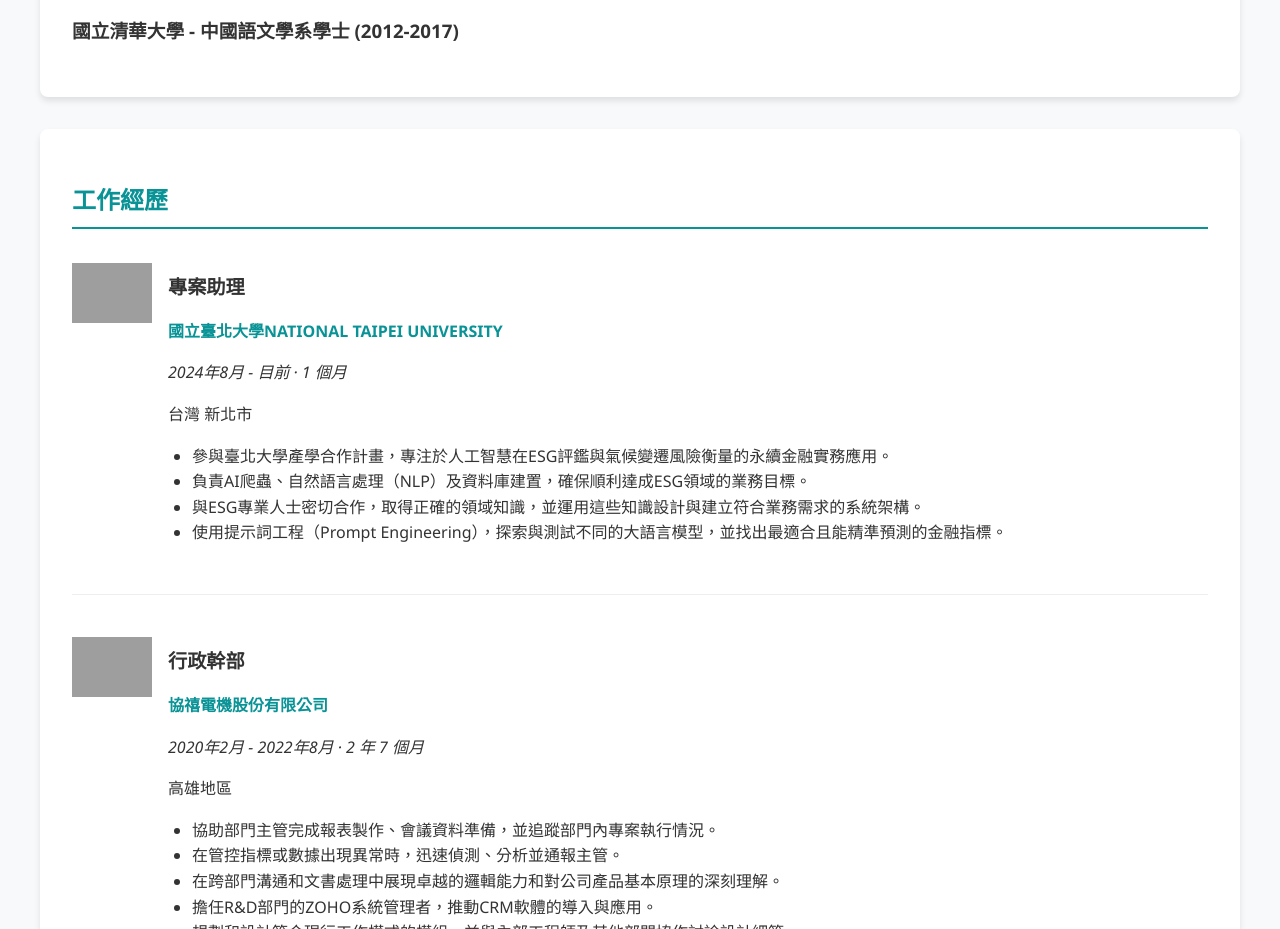
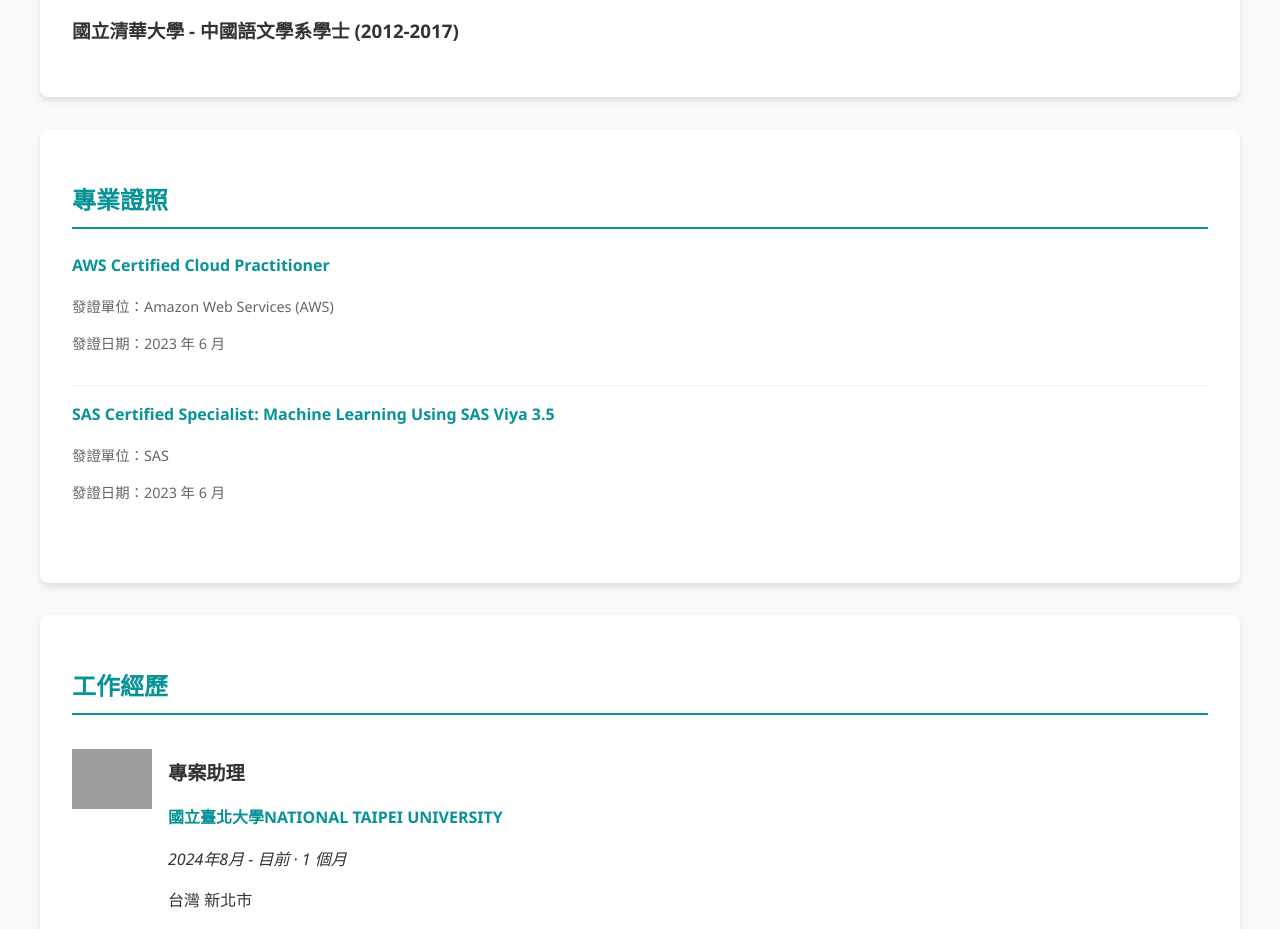
Before and after one commit to CarolLiuXQ/carolliuxq.github.io, a plain HTML site: page index.html in a window 1280 px wide. Shown: the part 1087-2016 px from the top of the page. Drawn offline with Linux system fonts and the light colour scheme; grey boxes are pictures that could not be loaded.

Commit message:
Update index.html

```diff
--- a/index.html
+++ b/index.html
@@ -211,6 +211,34 @@
         .experience-item__description ul {
             padding-left: 1.5rem;
         }
+
+
+        .licenses-list {
+            list-style-type: none;
+            padding: 0;
+        }
+
+        .license-item {
+            margin-bottom: 1rem;
+            padding-bottom: 1rem;
+            border-bottom: 1px solid #eee;
+        }
+
+        .license-item:last-child {
+            border-bottom: none;
+        }
+
+        .license-name {
+            font-weight: bold;
+            color: var(--primary-color);
+        }
+
+        .license-issuer, .license-date {
+            font-size: 0.9rem;
+            color: #666;
+        }
+
+
     </style>
 </head>
 <body>
@@ -257,6 +285,22 @@
             <div class="education-item">
                 <h3>國立清華大學 - 中國語文學系學士 (2012-2017)</h3>
             </div>
+        </section>
+
+        <section id="licenses">
+            <h2>專業證照</h2>
+            <ul class="licenses-list">
+                <li class="license-item">
+                    <p class="license-name">AWS Certified Cloud Practitioner</p>
+                    <p class="license-issuer">發證單位：Amazon Web Services (AWS)</p>
+                    <p class="license-date">發證日期：2023 年 6 月</p>
+                </li>
+                <li class="license-item">
+                    <p class="license-name">SAS Certified Specialist: Machine Learning Using SAS Viya 3.5</p>
+                    <p class="license-issuer">發證單位：SAS</p>
+                    <p class="license-date">發證日期：2023 年 6 月</p>
+                </li>
+            </ul>
         </section>
 
         <section id="experience">
```
